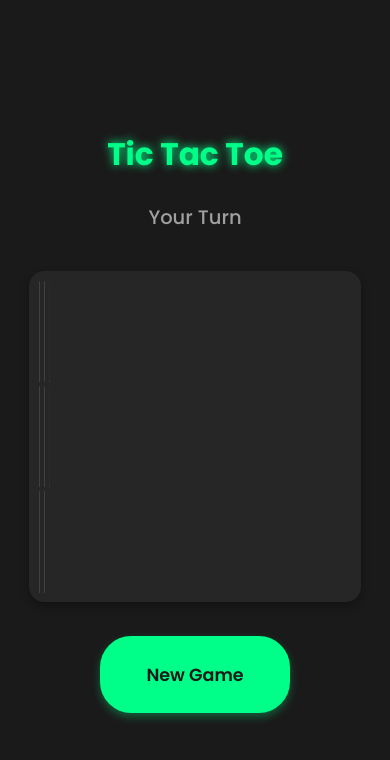
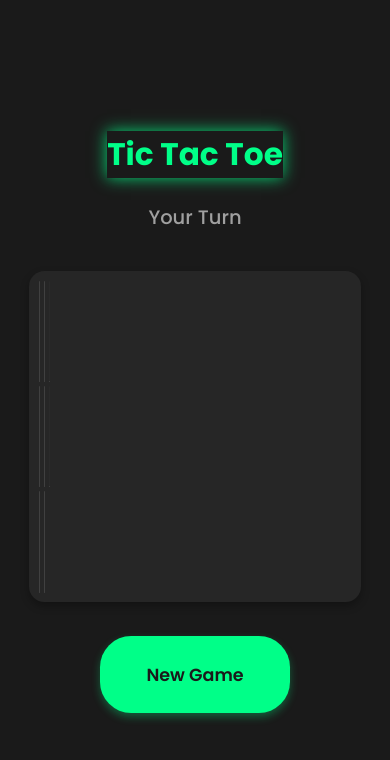
Before and after one commit to spthomas5/tic-tac-toe, a React Native app: screen / in a window 390 px wide. Shown: the top 760 px of the page. Built offline with nearby package versions, Linux system fonts and the light colour scheme.

Commit message:
better glow

```diff
--- a/src/GameBoard.tsx
+++ b/src/GameBoard.tsx
@@ -276,15 +276,19 @@ const GameBoard = () => {
       paddingVertical: useResponsiveSize(2, 'height'),
       backgroundColor: '#1a1a1a',
     },
+    titleContainer: {
+      marginBottom: useResponsiveSize(3, 'height'),
+      shadowColor: '#00ff88',
+      shadowOffset: { width: 0, height: 0 },
+      shadowOpacity: 0.8,
+      shadowRadius: 15,
+      elevation: 10,
+    },
     title: {
       fontSize: useResponsiveSize(8),
       fontFamily: 'Poppins-Bold',
       textAlign: 'center',
-      marginBottom: useResponsiveSize(3, 'height'),
       color: '#00ff88',
-      textShadowColor: '#00ff88',
-      textShadowOffset: { width: 0, height: 0 },
-      textShadowRadius: 10,
     },
     status: {
       fontSize: useResponsiveSize(5),
@@ -353,7 +357,9 @@ const GameBoard = () => {
 
   return (
     <View style={styles.container}>
-      <Text style={styles.title}>Tic Tac Toe</Text>
+      <View style={styles.titleContainer}>
+        <Text style={styles.title}>Tic Tac Toe</Text>
+      </View>
 
       {/* Show game status */}
       <Text style={styles.status}>
```
